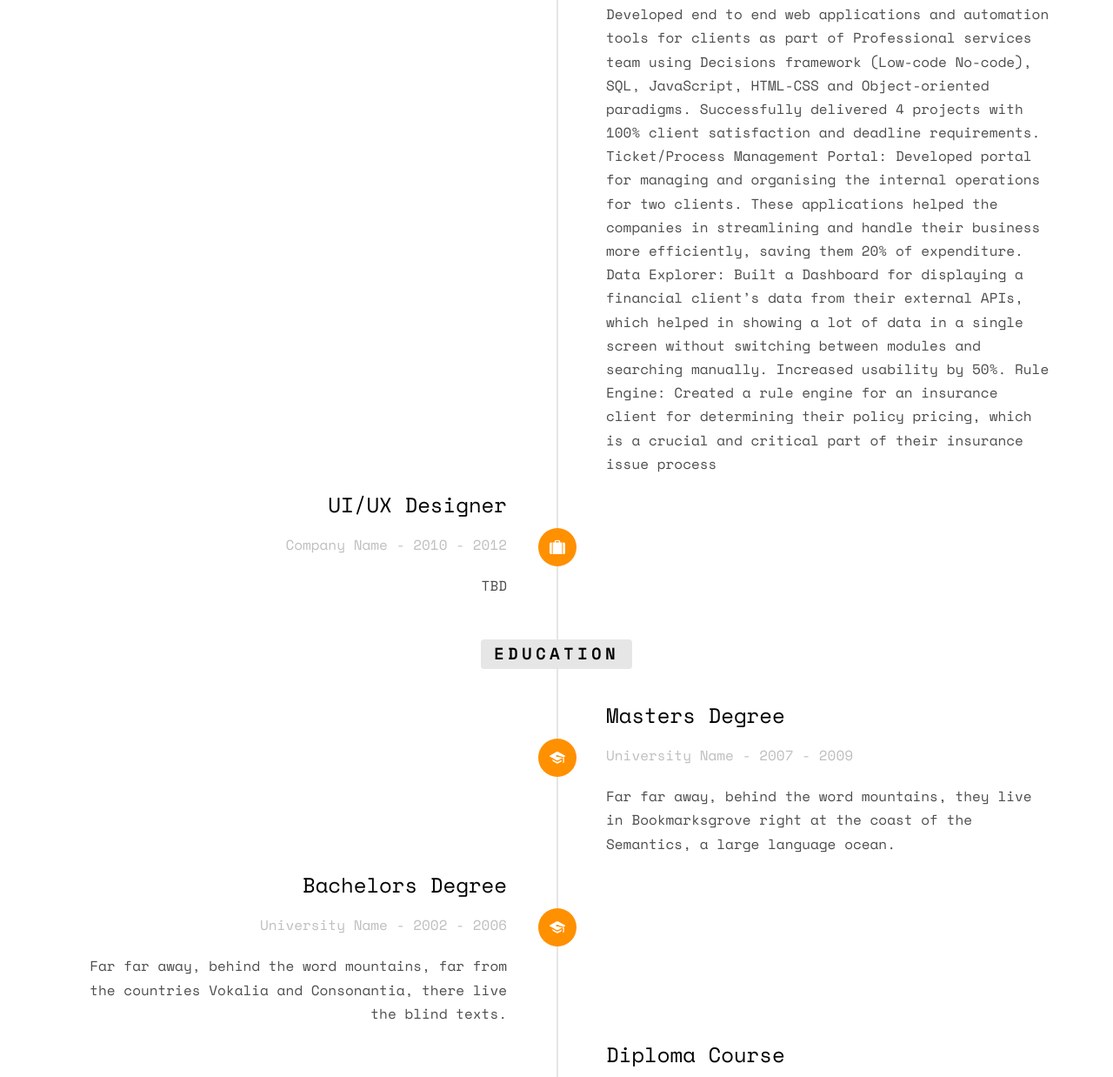
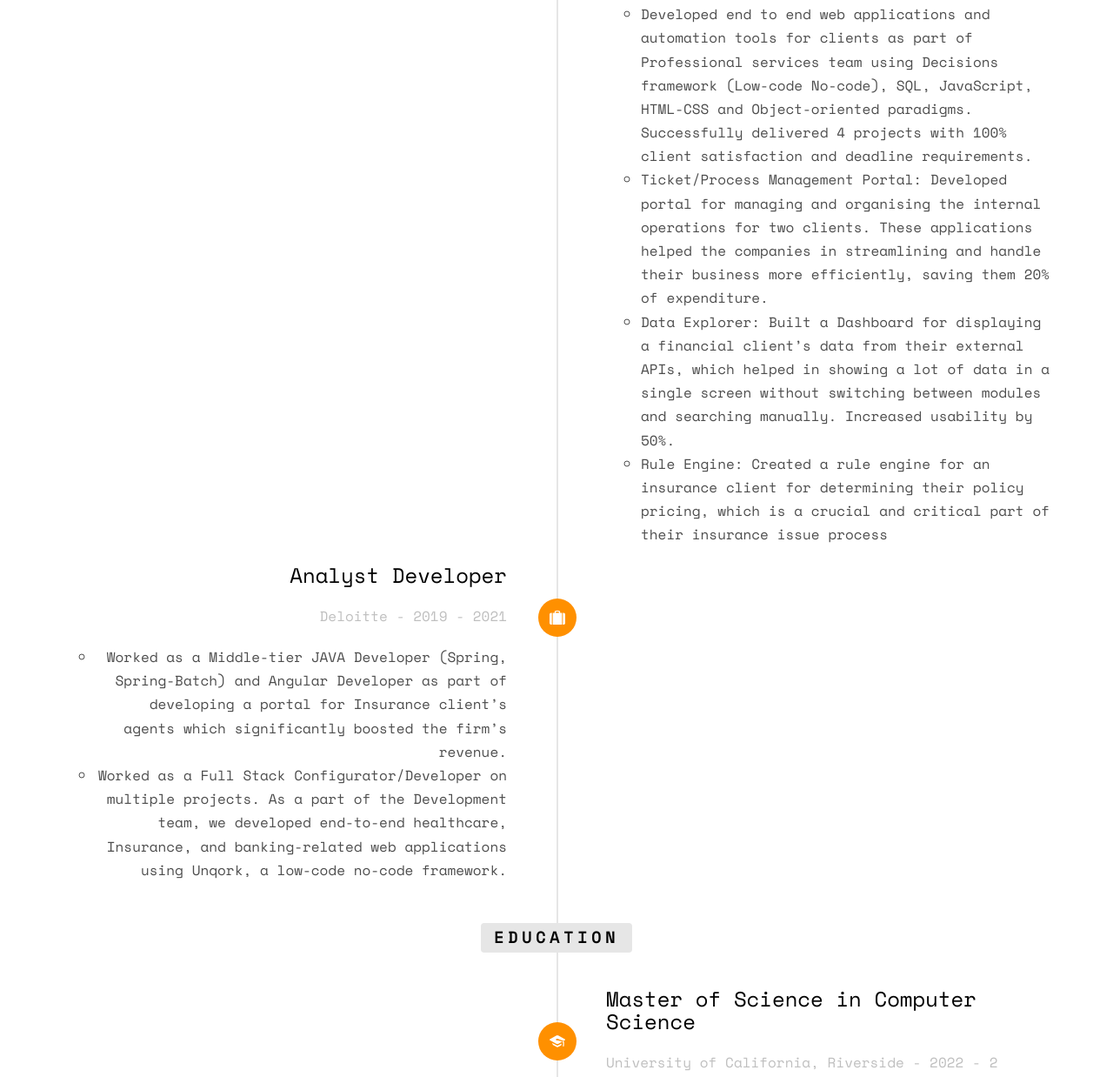
Before and after one commit to shashi8001/myresume, a plain HTML site: page index.html in a window 1280 px wide. Shown: the part 2776-4014 px from the top of the page at 87% size. Drawn offline with nearby package versions, Linux system fonts and the light colour scheme; some packages are replaced by stand-ins of ours; no server answers; files whose address does not match are found by name.

Commit message:
More changes

```diff
--- a/index.html
+++ b/index.html
@@ -141,10 +141,12 @@
 									<span class="company">Decisions - 2021 - 2022</span>
 								</div>
 								<div class="timeline-body">
-									<p>Developed end to end web applications and automation tools for clients as part of Professional services team using Decisions framework (Low-code No-code), SQL, JavaScript, HTML-CSS and Object-oriented paradigms. Successfully delivered 4 projects with 100% client satisfaction and deadline requirements. Ticket/Process Management Portal: Developed portal for managing and organising the internal operations for two clients. These applications helped the companies in streamlining and handle their business more efficiently, saving them 20% of expenditure.
-									Data Explorer: Built a Dashboard for displaying a financial client’s data from their external APIs, which helped in showing a lot of data in a single screen without switching between modules and searching manually. Increased usability by 50%.
-									Rule Engine: Created a rule engine for an insurance client for determining their policy pricing, which is a crucial and critical part of their insurance issue process
-									</p>
+									<ul>
+										<li>Developed end to end web applications and automation tools for clients as part of Professional services team using Decisions framework (Low-code No-code), SQL, JavaScript, HTML-CSS and Object-oriented paradigms. Successfully delivered 4 projects with 100% client satisfaction and deadline requirements.</li>
+										<li>Ticket/Process Management Portal: Developed portal for managing and organising the internal operations for two clients. These applications helped the companies in streamlining and handle their business more efficiently, saving them 20% of expenditure.</li>
+										<li>Data Explorer: Built a Dashboard for displaying a financial client’s data from their external APIs, which helped in showing a lot of data in a single screen without switching between modules and searching manually. Increased usability by 50%.</li>
+										<li>Rule Engine: Created a rule engine for an insurance client for determining their policy pricing, which is a crucial and critical part of their insurance issue process</li>
+									</ul>
 								</div>
 							</div>
 						</li>
@@ -152,11 +154,14 @@
 							<div class="timeline-badge"><i class="icon-suitcase"></i></div>
 							<div class="timeline-panel">
 								<div class="timeline-heading">
-									<h3 class="timeline-title">UI/UX Designer</h3>
-									<span class="company">Company Name - 2010 - 2012</span>
+									<h3 class="timeline-title">Analyst Developer</h3>
+									<span class="company">Deloitte - 2019 - 2021</span>
 								</div>
 								<div class="timeline-body">
-									<p>TBD</p>
+									<ul>
+										<li>Worked as a Middle-tier JAVA Developer (Spring, Spring-Batch) and Angular Developer as part of developing a portal for Insurance client’s agents which significantly boosted the firm’s revenue.</li>
+										<li>Worked as a Full Stack Configurator/Developer on multiple projects. As a part of the Development team, we developed end-to-end healthcare, Insurance, and banking-related web applications using Unqork, a low-code no-code framework.</li>
+									</ul>
 								</div>
 							</div>
 						</li>
@@ -169,8 +174,8 @@
 							<div class="timeline-badge"><i class="icon-graduation-cap"></i></div>
 							<div class="timeline-panel">
 								<div class="timeline-heading">
-									<h3 class="timeline-title">Masters Degree</h3>
-									<span class="company">University Name - 2007 - 2009</span>
+									<h3 class="timeline-title">Master of Science in Computer Science</h3>
+									<span class="company">University of California, Riverside - 2022 - 2</span>
 								</div>
 								<div class="timeline-body">
 									<p>Far far away, behind the word mountains, they live in Bookmarksgrove right at the coast of the Semantics, a large language ocean.</p>
```
